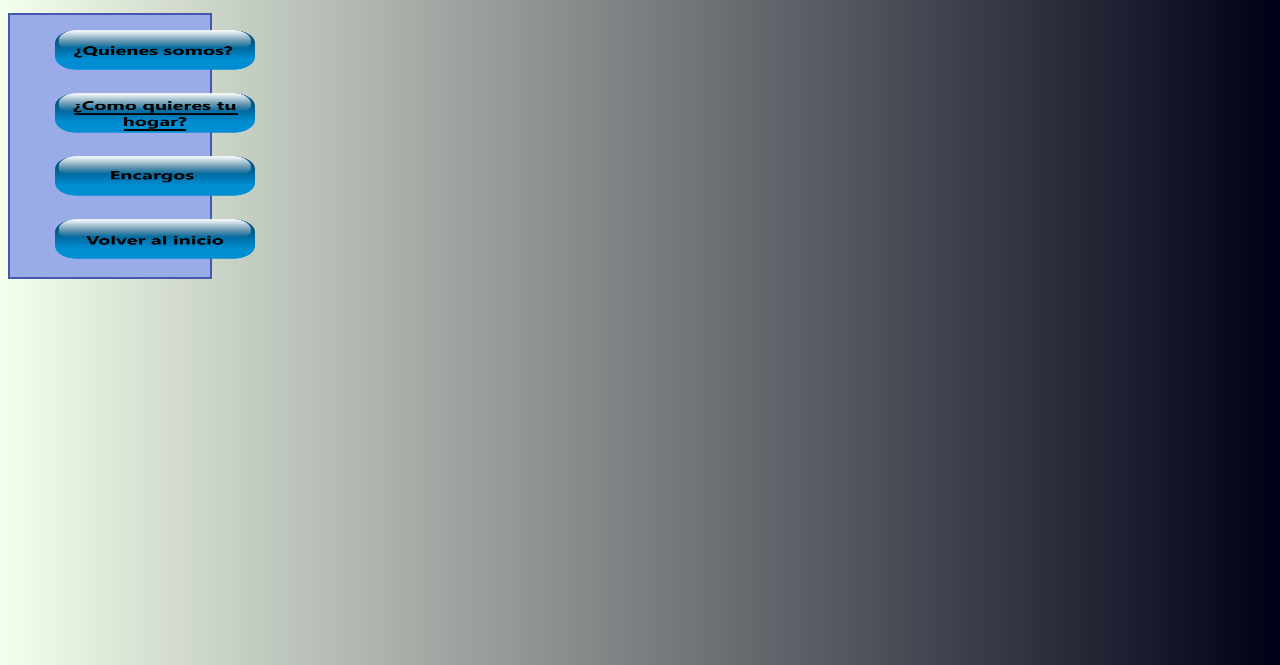
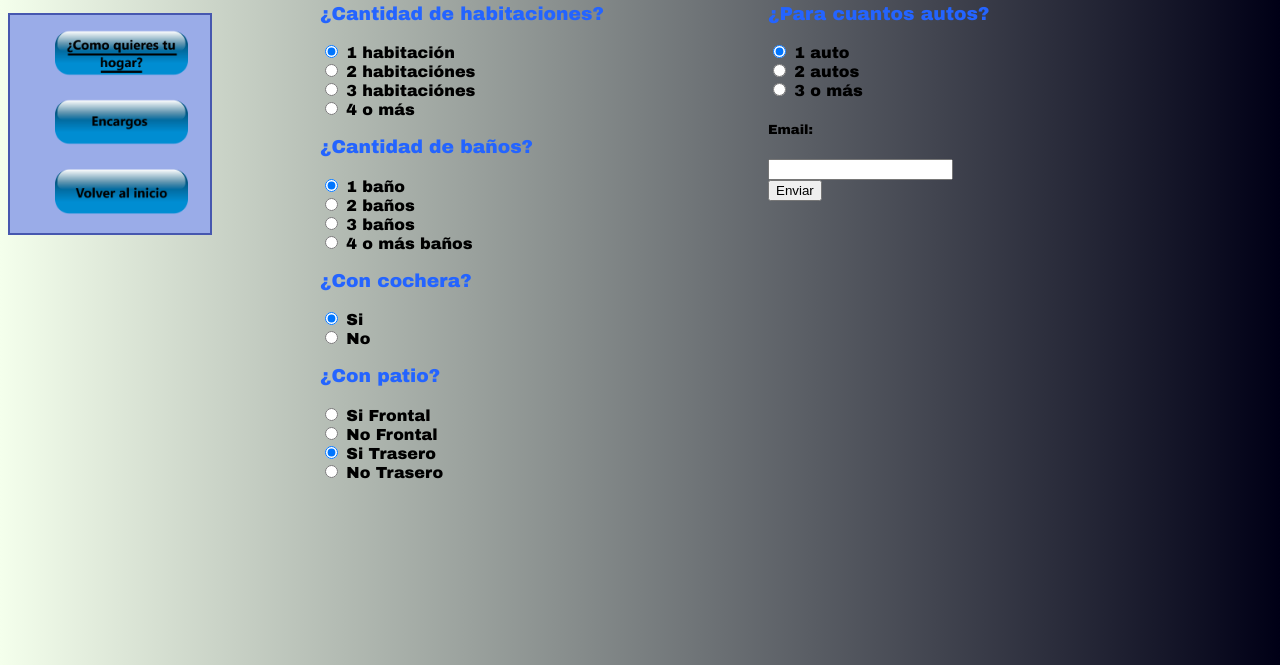
Before and after one commit to UCC-LabCompu2/proyectos2019-achaval-piccinelli, a plain HTML site: page Poll.html in a window 1280 px wide. Shown: the part 135-800 px from the top of the page. Drawn offline with Linux system fonts and the light colour scheme.

Commit message:
-
Arregladas algunas dimensiones; arreglada la encuesta; eliminado codigo basura.

```diff
--- a/Estilos.css
+++ b/Estilos.css
@@ -1,13 +1,16 @@
 
 
-h1 {                /*Cabecera, pertenece al div principal*/
+h1
+{                /*Cabecera, pertenece al div principal*/
     color: #2464ff;
     background: #000016;
     text-align: center;
     text-transform:uppercase;
     height: 50px;
 }
-h2 {                /*Utilizado para boton de contacto*/
+
+h2
+{                /*Utilizado para boton de contacto*/
     color: #2464ff;
     text-align: right;
     text-transform:uppercase;
@@ -15,7 +18,15 @@ h2 {                /*Utilizado para boton de contacto*/
 
 }
 
-body{       /*dentro del body tendremos 2 divs, 1 para el texto
+h3
+{                /*Utilizado para texto*/
+    color: #2464ff;
+    text-align: justify;
+    text-transform: none;
+}
+
+body
+{       /*dentro del body tendremos 2 divs, 1 para el texto
             a la izquierda dando informacion y otro a la
             derecha para las imagenes(la profe nos recomendo
             usar transformacion con el tag hover
@@ -24,29 +35,45 @@ body{       /*dentro del body tendremos 2 divs, 1 para el texto
     text-align: left;
     font-family: "Arial Black";
 }
-.info{
 
+.info  /* Utilizado para la tabla con el índice a la izquierda */
+{
     position: sticky;
     top: 0px;
     padding: 5px;
     background-color: #9aace8;
     border: 2px solid #4657af;
-
     width: 15%;
-    height: 100%;
+    height: available;
 }
 
-.relleno{
+
+.relleno  /*Imagenes centradas en la pag ppal */
+{
     position: fixed;
     left: 25%;
     width:1000px;
+    top: 10%;
+    height: available;
+}
 
-    background:;
+.poll
+{
+    position: fixed;
+    left: 25%;
+    top: 15%;
+    height: available;
+}
 
-    /*top: 80px;*/
-    top: 10%;
-    height: 1500px;
+.auxpoll
+{
+    position: fixed;
+    left: 60%;
+    top: 15%;
+    height: available;
 }
-img{
-    max-width: 1000px;
+
+img
+{
+    margin-left: 40px;
 }
--- a/Poll.html
+++ b/Poll.html
@@ -2,28 +2,75 @@
 <html lang="en">
 <head>
     <meta charset="UTF-8">
-    <title>Title</title>
+    <title>Estudio ARQ</title>
     <link rel="stylesheet" href="Estilos.css" type="text/css">
+    <script>
+        function checkgarage(){
+            var el = document.getElementById("Garage");
+            var mos = document.getElementById("Mostrado");
+            mos.style
+            if(el.checked ){
+                mos.style.display = "block";
+            }else{
+                mos.style.display = "none";
+            }
+        }
+    </script>
 </head>
 <body>
 
 <header>
-    <h1><a href="">Estudio de arquitectura - Estudio MAS</a></h1>
+    <h1><a href="index.html">Estudio de arquitectura - Estudio MAS</a></h1>
     <h2><a href="">Contacto</a></h2>
 </header>
 
 <div class="info"> <!--Tabla izquierda, para botones-->
-    <a href="Info.html"><img src="Imagenes/button1.png" height="60px" width="200px" hspace="40px"></a><br> <!--1er boton, lleva a texto y fotos-->
-    <img src="Imagenes/button2.1.png" height="60px" width="200px" hspace="40px"><br> <!--2do boton, lleva a un cuestionario-->
-    <a href="Graphic.html"><img src="Imagenes/button3.png" height="60px" width="200px" hspace="40px"></a><br> <!--3er boton, lleva al grafico-->
-    <a href="BaseWebPage.html"><img src="Imagenes/button4.png" height="60px" width="200px" hspace="40px"></a><br> <!--4to boton, lleva al inicio-->
+    <img src="Imagenes/button2.1.png" width="70%"><br> <!--2do boton, lleva a un cuestionario-->
+    <a href="Graphic.html"><img src="Imagenes/button3.png" width="70%"></a><br> <!--3er boton, lleva al grafico-->
+    <a href="index.html"><img src="Imagenes/button4.png" width="70%"></a><br> <!--4to boton, lleva al inicio-->
 </div>
 
-<div class="relleno"> <!--Centro de pantalla, para las preguntas-->
+<div class="poll"> <!--Centro de pantalla, para las preguntas-->
 
+    <h3>¿Cantidad de habitaciones?</h3>
+    <input type="radio" name="bedroom" value="1" checked> 1 habitación<br>
+    <input type="radio" name="bedroom" value="2">         2 habitaciónes<br>
+    <input type="radio" name="bedroom" value="3">         3 habitaciónes<br>
+    <input type="radio" name="bedroom" value="4">         4 o más<br>
+
+    <h3>¿Cantidad de baños?</h3>
+    <input type="radio" name="bathroom" value="1" checked> 1 baño<br>
+    <input type="radio" name="bathroom" value="2">         2 baños<br>
+    <input type="radio" name="bathroom" value="3">         3 baños<br>
+    <input type="radio" name="bathroom" value="4">         4 o más baños<br>
+
+    <h3>¿Con cochera?</h3>
+    <input id="Garage" type="radio" name="garage" value="yes" checked onclick="checkgarage()"> Si<br>
+    <input type="radio" name="garage" value="no" onclick="checkgarage()">                      No<br>
+
+    <div class="auxpoll" id="Mostrado">
+        <h3>¿Para cuantos autos?</h3>
+        <input type="radio" name="CarAmount" value="1" checked> 1 auto<br>
+        <input type="radio" name="CarAmount" value="2">         2 autos<br>
+        <input type="radio" name="CarAmount" value="3">         3 o más<br>
+
+        <h5>Email: </h5> <input type="email" name="email" > <br>
+        <a href="Poll.html"><button type="button"> Enviar </button></a>
+        <!--Solo recarga la página, la funcionalidad es confirmar el envio de la información a una base de datos-->
+    </div>
+
+    <h3>¿Con patio?</h3> <!--Playground o Backyard -->
+    <input type="radio" name="Backyard" value="yes" checked> Si Frontal<br>
+    <input type="radio" name="Backyard" value="no">          No Frontal<br>
+    <input type="radio" name="Backyard" value="yes" checked>   Si Trasero<br>
+    <input type="radio" name="Backyard" value="no">            No Trasero<br>
 
 </div>
 
+
+
+</body>
+</html>
 
 
 
```
Also changed, not shown: Graphic.html (+9 -6 lines), Img.html (added, +10 -0 lines), Info.html (+5 -6 lines), index.html (added, +29 -0 lines), 1 other file.
